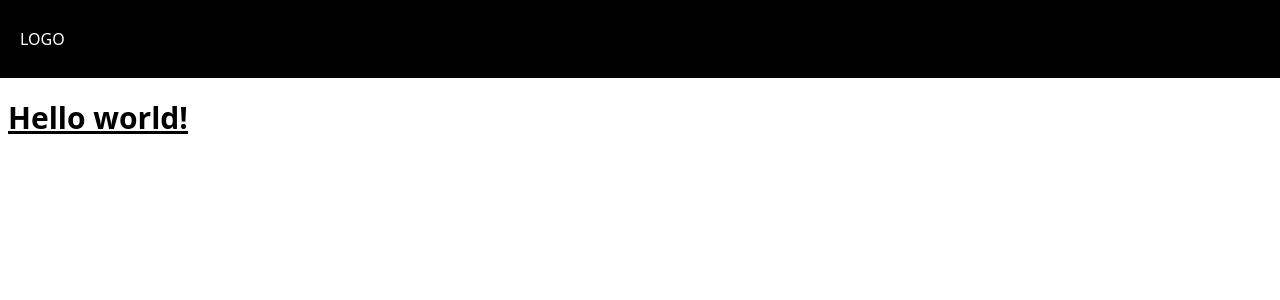
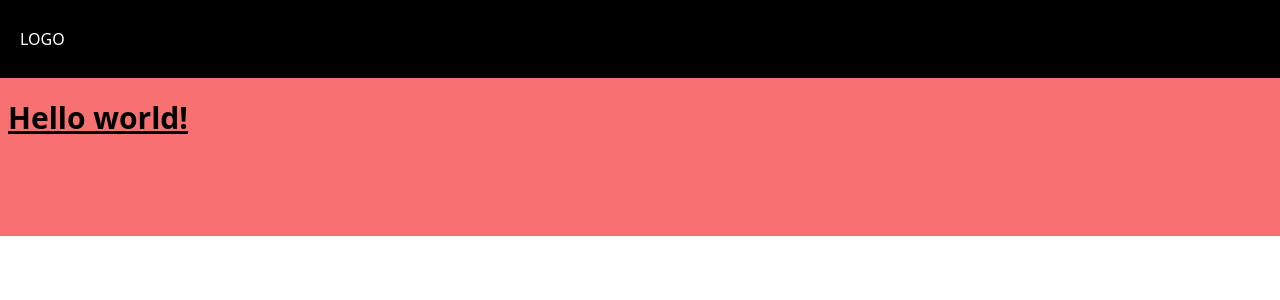
Before and after one commit to francorinque/template-tailwind-react, a React (Vite) app: page / in a window 1280 px wide. Shown: the top 300 px of the page. Built offline with nearby package versions, Linux system fonts and the light colour scheme.

Commit message:
feat(daisyUI,Layout): add package daisyUI and edit Layout edit layout so that it receives the max width property

```diff
--- a/package.json
+++ b/package.json
@@ -19,6 +19,7 @@
     "@types/react-dom": "^18.2.22",
     "@vitejs/plugin-react": "^4.2.1",
     "autoprefixer": "^10.4.19",
+    "daisyui": "^4.10.5",
     "eslint": "^8.57.0",
     "eslint-plugin-react": "^7.34.1",
     "eslint-plugin-react-hooks": "^4.6.0",
--- a/src/App.jsx
+++ b/src/App.jsx
@@ -1,12 +1,12 @@
-import Navbar from "./components/Navbar/Navbar";
-import Layout from "./components/ui/Layout";
+import Navbar from './components/Navbar/Navbar';
+import Layout from './components/ui/Layout';
 
 function App() {
   return (
     <main>
       <Navbar />
-      <Layout>
-        <h1 className="text-3xl font-bold underline">Hello world!</h1>
+      <Layout maxWidth='max-w-[1440px]'>
+        <h1 className='text-3xl font-bold underline'>Hello world!</h1>
       </Layout>
     </main>
   );
--- a/src/components/ui/Layout.jsx
+++ b/src/components/ui/Layout.jsx
@@ -1,6 +1,12 @@
-const Layout = ({ children }) => {
+const Layout = ({ maxWidth, children }) => {
   return (
-    <div className="py-[100px] px-2 max-w-[1440px] mx-auto">{children}</div>
+    <div
+      className={`
+    py-[100px] px-2 ${maxWidth}  mx-auto bg-red-400
+    `}
+    >
+      {children}
+    </div>
   );
 };
 export default Layout;
```
